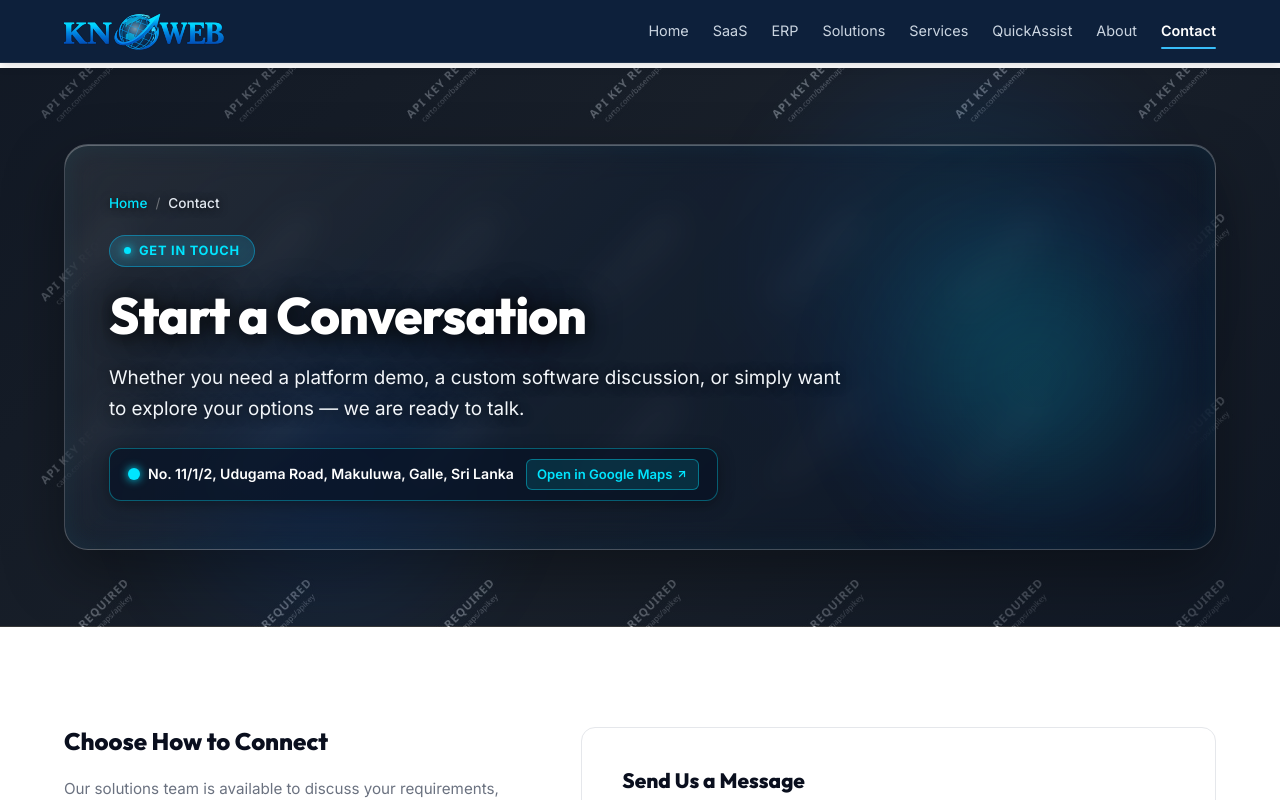
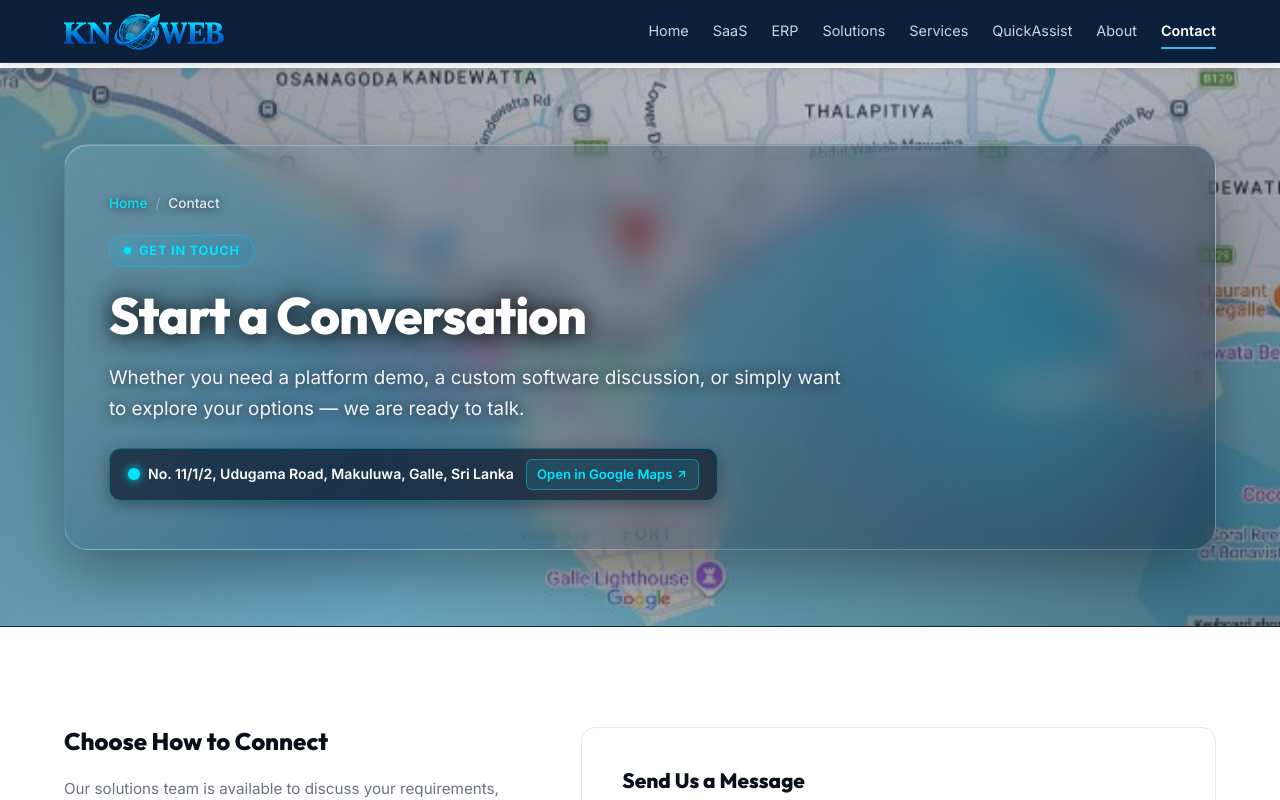
Before and after one commit to Knoweb/Knoweb-site, a Next.js app in the folder knoweb/: page /contact in a window 1280 px wide. Shown: the top 800 px of the page. Built offline with nearby package versions, Linux system fonts and the light colour scheme.

Commit message:
feat(contact): use authentic Google Maps view showing Galle location with pin

```diff
--- a/knoweb/src/app/contact/page.tsx
+++ b/knoweb/src/app/contact/page.tsx
@@ -37,9 +37,9 @@ export default function ContactPage() {
                     paddingTop: '76px',
                     paddingBottom: '76px',
                     backgroundColor: '#071224',
-                    backgroundImage: `linear-gradient(135deg, rgba(7, 18, 36, 0.65) 0%, rgba(10, 25, 47, 0.45) 50%, rgba(7, 18, 36, 0.70) 100%), url('/galle-map.jpg')`,
+                    backgroundImage: `linear-gradient(135deg, rgba(7, 18, 36, 0.45) 0%, rgba(10, 25, 47, 0.25) 50%, rgba(7, 18, 36, 0.50) 100%), url('/galle-map.jpg')`,
                     backgroundSize: 'cover',
-                    backgroundPosition: 'center 45%',
+                    backgroundPosition: 'center',
                     backgroundRepeat: 'no-repeat',
                     overflow: 'hidden',
                     borderBottom: '1px solid rgba(255, 255, 255, 0.08)',
```
Also changed, not shown: knoweb/public/galle-map.jpg.
